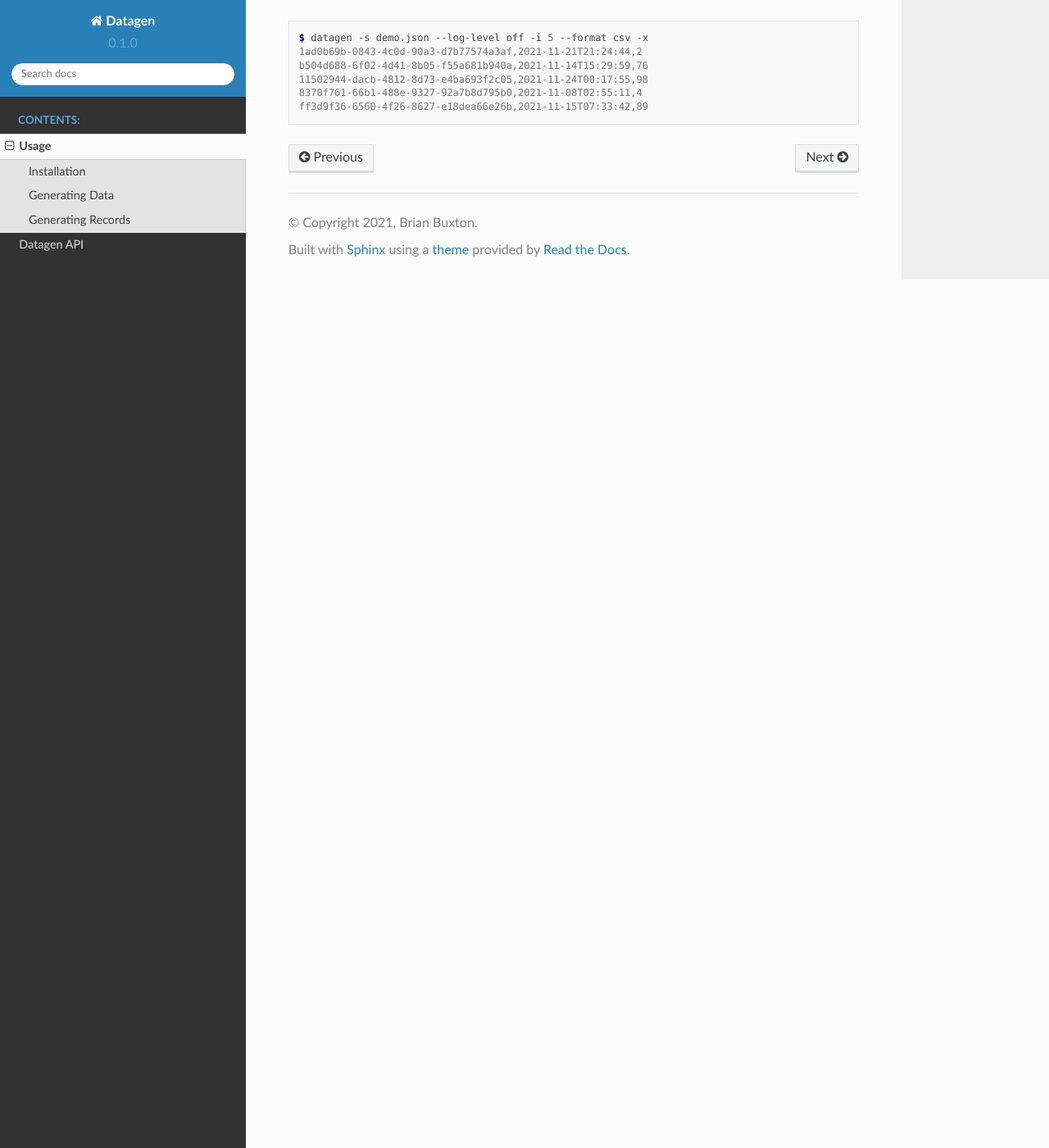
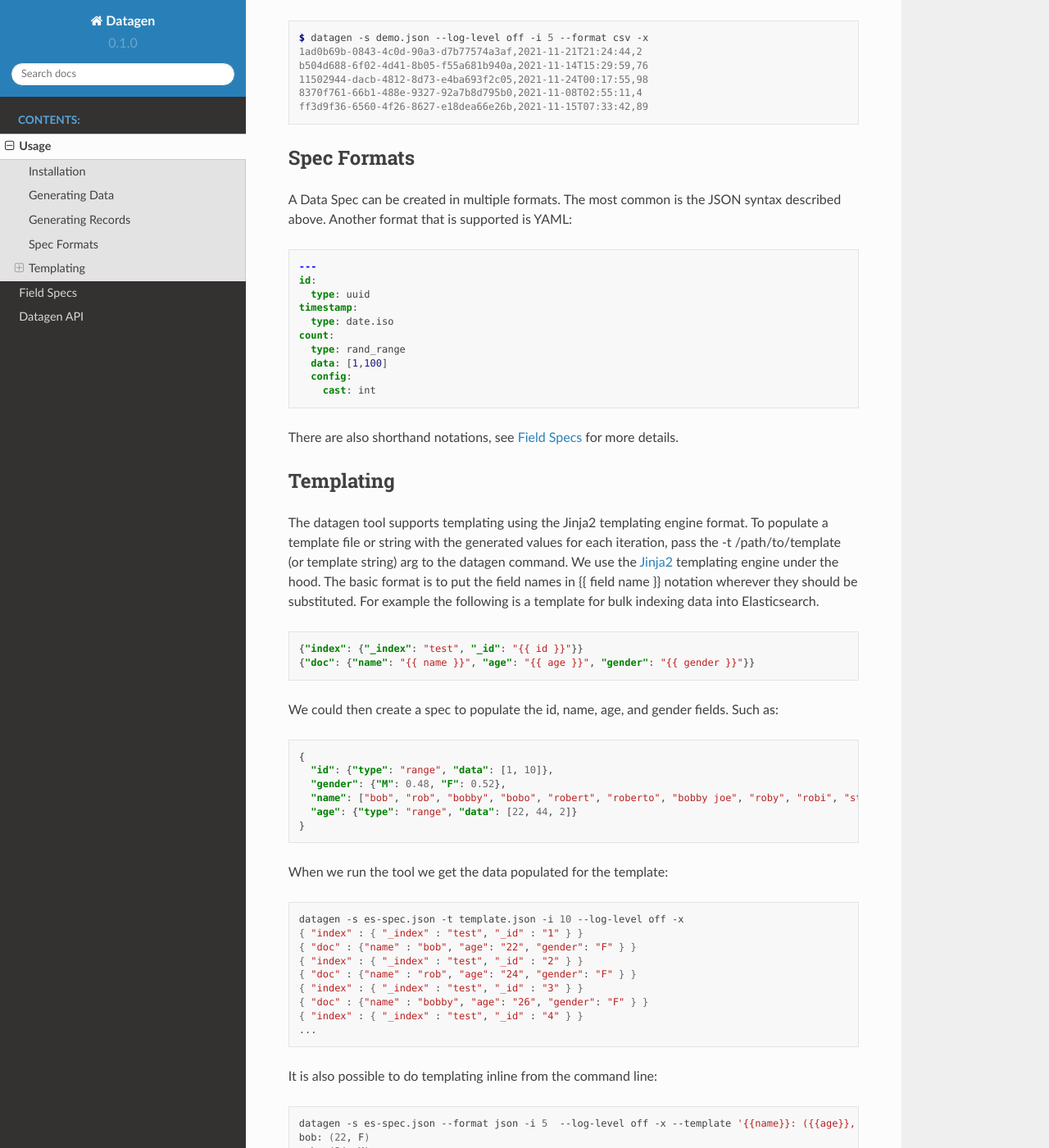
Before and after one commit to bbux-dev/datacraft, a Sphinx documentation site: the page built from docs/source/usage.rst, in a window 1280 px wide and 1400 px high, scrolled down 1667 px. Shown: the whole window at 82% size. Built offline with Sphinx 7.4.7 and the Read the Docs theme 2.0.0, drawn with Linux system fonts in a browser that asks for light colours; some of the changed text lies outside the part shown.

Commit message:
Added Field Spec Overview

```diff
--- a/docs/source/conf.py
+++ b/docs/source/conf.py
@@ -18,6 +18,7 @@
     'sphinx.ext.autodoc',
     'sphinx.ext.napoleon',
     'sphinx_copybutton',
+    'sphinx_toolbox.collapse',
     'sphinx_autodoc_typehints',
     'myst_parser'  # for parsing Markdown files
 ]
--- a/docs/source/index.rst
+++ b/docs/source/index.rst
@@ -16,6 +16,7 @@
     :caption: Contents:
 
     usage
+    fieldspecs
     api
 
 Indices and tables
--- a/docs/source/usage.rst
+++ b/docs/source/usage.rst
@@ -90,3 +90,161 @@
     11502944-dacb-4812-8d73-e4ba693f2c05,2021-11-24T00:17:55,98
     8370f761-66b1-488e-9327-92a7b8d795b0,2021-11-08T02:55:11,4
     ff3d9f36-6560-4f26-8627-e18dea66e26b,2021-11-15T07:33:42,89
+
+Spec Formats
+------------
+
+A Data Spec can be created in multiple formats.  The most common is the JSON syntax described above. Another format that
+is supported is YAML:
+
+.. code-block:: yaml
+
+    ---
+    id:
+      type: uuid
+    timestamp:
+      type: date.iso
+    count:
+      type: rand_range
+      data: [1,100]
+      config:
+        cast: int
+
+There are also shorthand notations, see :doc:`fieldspecs` for more details.
+
+
+
+Templating
+----------
+
+The datagen tool supports templating using the Jinja2 templating engine format.
+To populate a template file or string with the generated values for each
+iteration, pass the -t /path/to/template (or template string) arg to the
+datagen command. We use the `Jinja2 <https://pypi.org/project/Jinja2/>`_
+templating engine under the hood. The basic format is to put the field names in
+{{ field name }} notation wherever they should be substituted. For example the
+following is a template for bulk indexing data into Elasticsearch.
+
+.. code-block:: json
+
+   {"index": {"_index": "test", "_id": "{{ id }}"}}
+   {"doc": {"name": "{{ name }}", "age": "{{ age }}", "gender": "{{ gender }}"}}
+
+We could then create a spec to populate the id, name, age, and gender fields.
+Such as:
+
+.. code-block:: json
+
+   {
+     "id": {"type": "range", "data": [1, 10]},
+     "gender": {"M": 0.48, "F": 0.52},
+     "name": ["bob", "rob", "bobby", "bobo", "robert", "roberto", "bobby joe", "roby", "robi", "steve"],
+     "age": {"type": "range", "data": [22, 44, 2]}
+   }
+
+When we run the tool we get the data populated for the template:
+
+.. code-block:: shell
+
+   datagen -s es-spec.json -t template.json -i 10 --log-level off -x
+   { "index" : { "_index" : "test", "_id" : "1" } }
+   { "doc" : {"name" : "bob", "age": "22", "gender": "F" } }
+   { "index" : { "_index" : "test", "_id" : "2" } }
+   { "doc" : {"name" : "rob", "age": "24", "gender": "F" } }
+   { "index" : { "_index" : "test", "_id" : "3" } }
+   { "doc" : {"name" : "bobby", "age": "26", "gender": "F" } }
+   { "index" : { "_index" : "test", "_id" : "4" } }
+   ...
+
+It is also possible to do templating inline from the command line:
+
+.. code-block:: shell
+
+   datagen -s es-spec.json --format json -i 5  --log-level off -x --template '{{name}}: ({{age}}, {{gender}})'
+   bob: (22, F)
+   rob: (24, M)
+   bobby: (26, M)
+   bobo: (28, M)
+   robert: (30, F)
+
+Loops in Templates
+~~~~~~~~~~~~~~~~~~
+
+`Jinja2 Control Structures <https://jinja.palletsprojects.com/en/2.11.x/templates/#list-of-control-structures>`_
+support looping. To provide multiple values to use in a loop use the ``count``
+parameter. For example modifying the example from the Jinja2 documentation to
+work with our tool:
+
+.. code-block:: html
+
+   <h1>Members</h1>
+   <ul>
+       {% for user in users %}
+       <li>{{ user }}</li>
+       {% endfor %}
+   </ul>
+
+If we use a regular spec such as ``{"users":["bob","bobby","rob"]}`` the
+templating engine will not populate the template correctly since during each
+iteration only a single name is returned as a string for the engine to process.
+
+.. code-block:: html
+
+   <h1>Members</h1>
+   <ul>
+       <li>b</li>
+       <li>o</li>
+       <li>b</li>
+   </ul>
+
+The engine requires collections to iterate over. A small change to our spec will
+address this issue:
+
+.. code-block:: json
+
+   {"users?count=2": ["bob", "bobby", "rob"]}
+
+Now we get
+
+.. code-block:: html
+
+   <h1>Members</h1>
+   <ul>
+       <li>bob</li>
+       <li>bobby</li>
+   </ul>
+
+Dynamic Loop Counters
+~~~~~~~~~~~~~~~~~~~~~
+
+Another mechanism to do loops in Jinja2 is by using the python builtin ``range``
+function. For example if we wanted a variable number of line items we could
+create a template like the following:
+
+.. code-block:: html
+
+   <h1>Members</h1>
+   <ul>
+       {% for i in range(num_users | int) %}
+       <li>{{ users[i] }}</li>
+       {% endfor %}
+   </ul>
+
+Then we could update our spec to contain a ``num_users`` field:
+
+.. code-block:: json
+
+   {
+     "users?count=4?sample=true": ["bob", "bobby", "rob", "roberta", "steve"],
+     "num_users": {
+       "2": 0.5,
+       "3": 0.3,
+       "4": 0.2
+     }
+   }
+
+In the above spec the number of users created will be weighted so that half the
+time there are two, and the other half there are three or four. NOTE: It is
+important to make sure that the ``count`` param is equal to the maximum number
+that will be indexed. If it is less, then there will be empty line items
+whenever the num_users exceeds the count.
```
Also changed, not shown: docs/source/fieldspecs.rst (added, +397 -0 lines).
